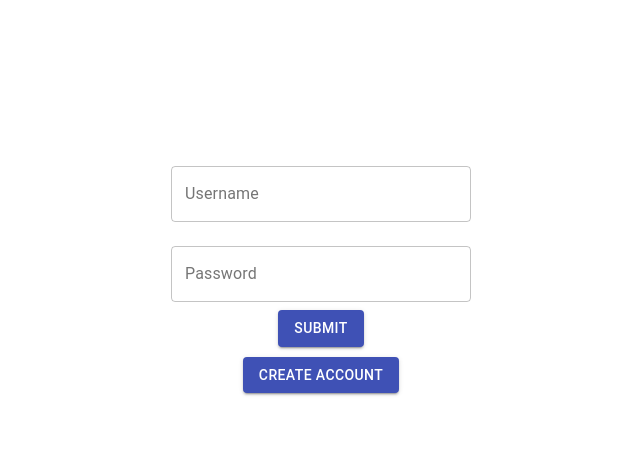
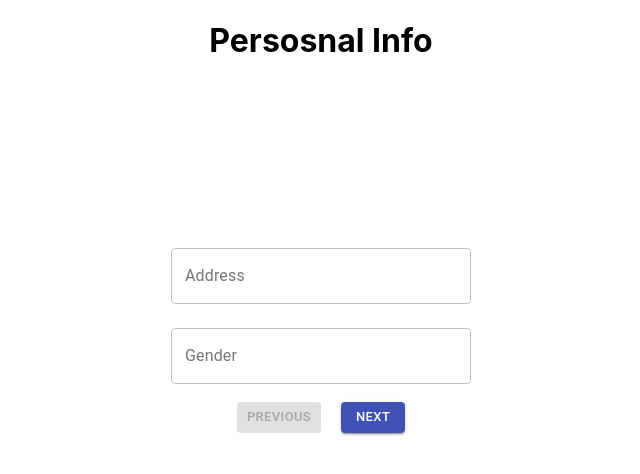
Before and after one commit to kylecalbert/Multi-Step-Form-MUI, a React (Create React App) app: page / in a window 1280 px wide. Shown: the top 474 px of the page, without its empty margins (319-959 px from the left). Built offline with nearby package versions, Linux system fonts and the light colour scheme.

Commit message:
removed files

```diff
--- a/src/App.tsx
+++ b/src/App.tsx
@@ -1,20 +1,11 @@
-import React from 'react';
-import logo from './logo.svg';
-import './App.css';
-import Login from './Components/Login';
-import SecondStep from './Components/AccountDetailsStep';
-import { Form } from './Components/Form';
+import React from "react";
+import "./App.css";
+import { Form } from "./Components/Form";
 
 function App() {
-  const handleFormSubmit = (loginData: any) => {
-    // Handle the form submit logic here
-    console.log(loginData);
-  };
-
   return (
     <div className="App">
-      <Login onFormSubmit={handleFormSubmit} />
-      {/* <Form /> */}
+      <Form />
     </div>
   );
 }
--- a/src/Components/Button.tsx
+++ /dev/null
@@ -1,5 +0,0 @@
-import React from 'react';
-
-export const Button = () => {
-  return <div>Button</div>;
-};
--- a/src/Components/Login.tsx
+++ /dev/null
@@ -1,130 +0,0 @@
-import React, { useState } from 'react';
-import { TextField, Button, Container } from '@material-ui/core';
-
-interface LoginFormData {
-  username: string;
-  password: string;
-}
-
-interface LoginFormError {
-  usernameError: string;
-  passwordError: string;
-}
-
-interface LoginProps {
-  onFormSubmit: (loginData: LoginFormData) => void;
-}
-
-function Login({ onFormSubmit }: LoginProps) {
-  const [loginData, setloginData] = useState<LoginFormData>({
-    username: '',
-    password: '',
-  });
-
-  const [loginError, setloginError] = useState<LoginFormError>({
-    usernameError: '',
-    passwordError: '',
-  });
-
-  const { username, password } = loginData;
-
-  const { usernameError, passwordError } = loginError;
-
-  const handleSubmit = (e: React.FormEvent) => {
-    e.preventDefault();
-
-    if (!username || !password) {
-      setloginError({
-        ...loginError,
-        usernameError: username ? '' : 'Username is required',
-        passwordError: password ? '' : 'Password is required',
-      });
-      return false;
-    }
-
-    onFormSubmit(loginData);
-  };
-  ///try to split error and password/username
-
-  return (
-    <Container
-      style={{
-        paddingTop: 150,
-        justifyContent: 'center',
-        alignItems: 'center',
-      }}
-    >
-      <form
-        onSubmit={handleSubmit}
-        style={{
-          display: 'flex',
-          flexDirection: 'column',
-          alignItems: 'center',
-        }}
-      >
-        <TextField
-          label="Username"
-          error={usernameError ? true : false}
-          helperText={usernameError}
-          inputProps={{ 'data-testid': 'username-textfield' }}
-          margin="normal"
-          variant="outlined"
-          value={username}
-          onChange={(e) => {
-            if (usernameError) {
-              setloginData({
-                ...loginData,
-                username: e.target.value,
-              });
-              setloginError({
-                ...loginError,
-                usernameError: '',
-              });
-            } else {
-              setloginData({ ...loginData, username: e.target.value });
-            }
-          }}
-          style={{ width: 300 }}
-        />
-        <TextField
-          error={passwordError ? true : false}
-          helperText={passwordError}
-          label="Password"
-          type="password"
-          margin="normal"
-          inputProps={{ 'data-testid': 'password-textfield' }}
-          variant="outlined"
-          value={password}
-          onChange={(e) => {
-            if (passwordError) {
-              setloginData({
-                ...loginData,
-                password: e.target.value,
-              });
-              setloginError({
-                ...loginError,
-                passwordError: '',
-              });
-            } else {
-              setloginData({ ...loginData, password: e.target.value });
-            }
-          }}
-          style={{ width: 300 }}
-        />
-        <Button
-          type="submit"
-          variant="contained"
-          color="primary"
-          data-testid="submit-button"
-        >
-          Submit
-        </Button>
-      </form>
-      <Button style={{ marginTop: 10 }} variant="contained" color="primary">
-        Create Account
-      </Button>
-    </Container>
-  );
-}
-
-export default Login;
```
Also changed, not shown: 2 other files (tests, documents, lock files or other folders).
